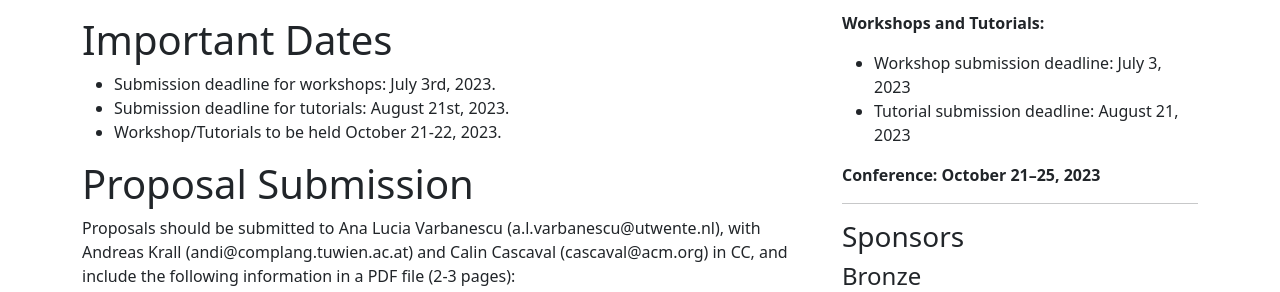
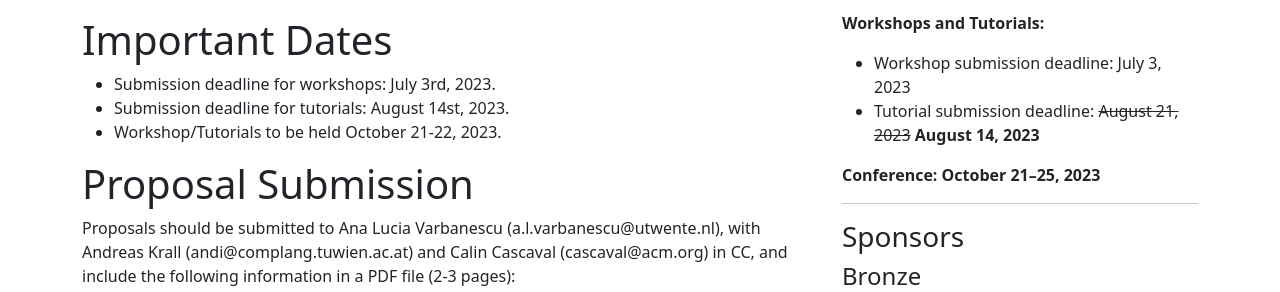
Before and after one commit to pact2023/pact2023.github.io, a Jekyll site: the page built from workshops/index.md, in a window 1280 px wide. Shown: the part 433-725 px from the top of the page. Built offline with Jekyll 4.4.1, drawn with Linux system fonts in a browser that asks for light colours.

Commit message:
workshops: moved tutorial submission deadline.

```diff
--- a/_includes/index_news.html
+++ b/_includes/index_news.html
@@ -5,6 +5,10 @@
         The paper submission deadline has been extended to April 15, 2023.
         <br>
         All other dates are shifted accordingly.
+    </li>
+
+    <li>
+        The tutorial submission deadline has been move from to August 21, 2023 to August 14, 2023.
     </li>
 
 <!--
--- a/_includes/sidebar.html
+++ b/_includes/sidebar.html
@@ -43,7 +43,11 @@
 
 <ul>
   <li>Workshop submission deadline: July 3, 2023</li>
-  <li>Tutorial submission deadline: August 21, 2023</li>
+  <li>
+      Tutorial submission deadline:
+      <strike>August 21, 2023</strike>
+      <b>August 14, 2023</b>
+  </li>
 </ul>
 
 <!--
--- a/workshops/index.md
+++ b/workshops/index.md
@@ -19,7 +19,7 @@ We will be doing rolling acceptances and encourage potential organizers to conta
 # Important Dates
 
 * Submission deadline for workshops: July 3rd, 2023.
-* Submission deadline for tutorials: August 21st, 2023.
+* Submission deadline for tutorials: August 14st, 2023.
 * Workshop/Tutorials to be held October 21-22, 2023.
 
 # Proposal Submission
```
